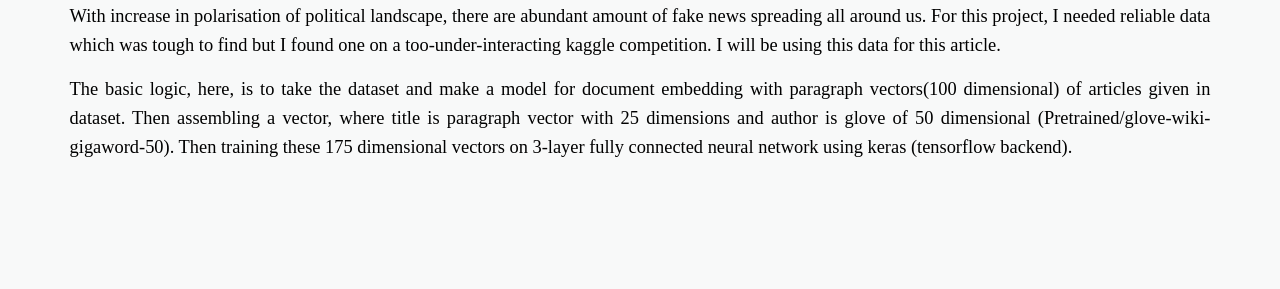
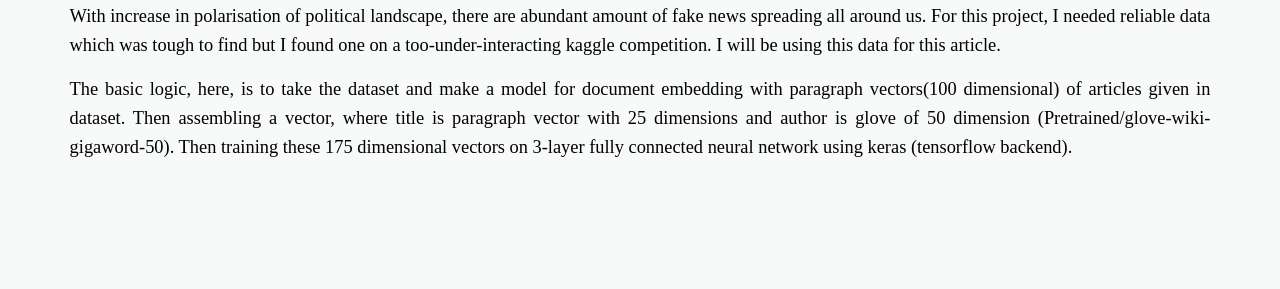
Before and after one commit to daftengineer/daftengineer.github.io, a Jekyll site: the page built from _posts/2018-09-20-detecting-fake-news.markdown, in a window 1280 px wide. Shown: the part 733-1022 px from the top of the page. Built offline with Jekyll 4.4.1, drawn with Linux system fonts in a browser that asks for light colours; nearby versions of some CDN libraries.

Commit message:
Update 2018-09-20-detecting-fake-news.markdown

```diff
--- a/_posts/2018-09-20-detecting-fake-news.markdown
+++ b/_posts/2018-09-20-detecting-fake-news.markdown
@@ -10,7 +10,7 @@ image-sm: https://daftengineer.github.io/media_assets/fakenews.jpg
 <div style="color:black;"><p></p>
 
 <p style="text-align:justify;">With increase in polarisation of political landscape, there are abundant amount of fake news spreading all around us. For this project, I needed reliable data which was tough to find but I found one on a too-under-interacting kaggle competition. I will be using this data for this article. </p>
-<p style="text-align:justify;">The basic logic, here, is to take the dataset and make a model for document embedding with paragraph vectors(100 dimensional) of articles given in dataset. Then assembling a vector, where title is paragraph vector with 25 dimensions and author is glove of 50 dimensional (Pretrained/glove-wiki-gigaword-50). Then training these 175 dimensional vectors on 3-layer fully connected neural network using keras (tensorflow backend).</p>
+<p style="text-align:justify;">The basic logic, here, is to take the dataset and make a model for document embedding with paragraph vectors(100 dimensional) of articles given in dataset. Then assembling a vector, where title is paragraph vector with 25 dimensions and author is glove of 50 dimension (Pretrained/glove-wiki-gigaword-50). Then training these 175 dimensional vectors on 3-layer fully connected neural network using keras (tensorflow backend).</p>
 <p style="text-align:justify;"></p>
 <p style="text-align:justify;"></p>
 <p style="text-align:justify;"></p>
```
